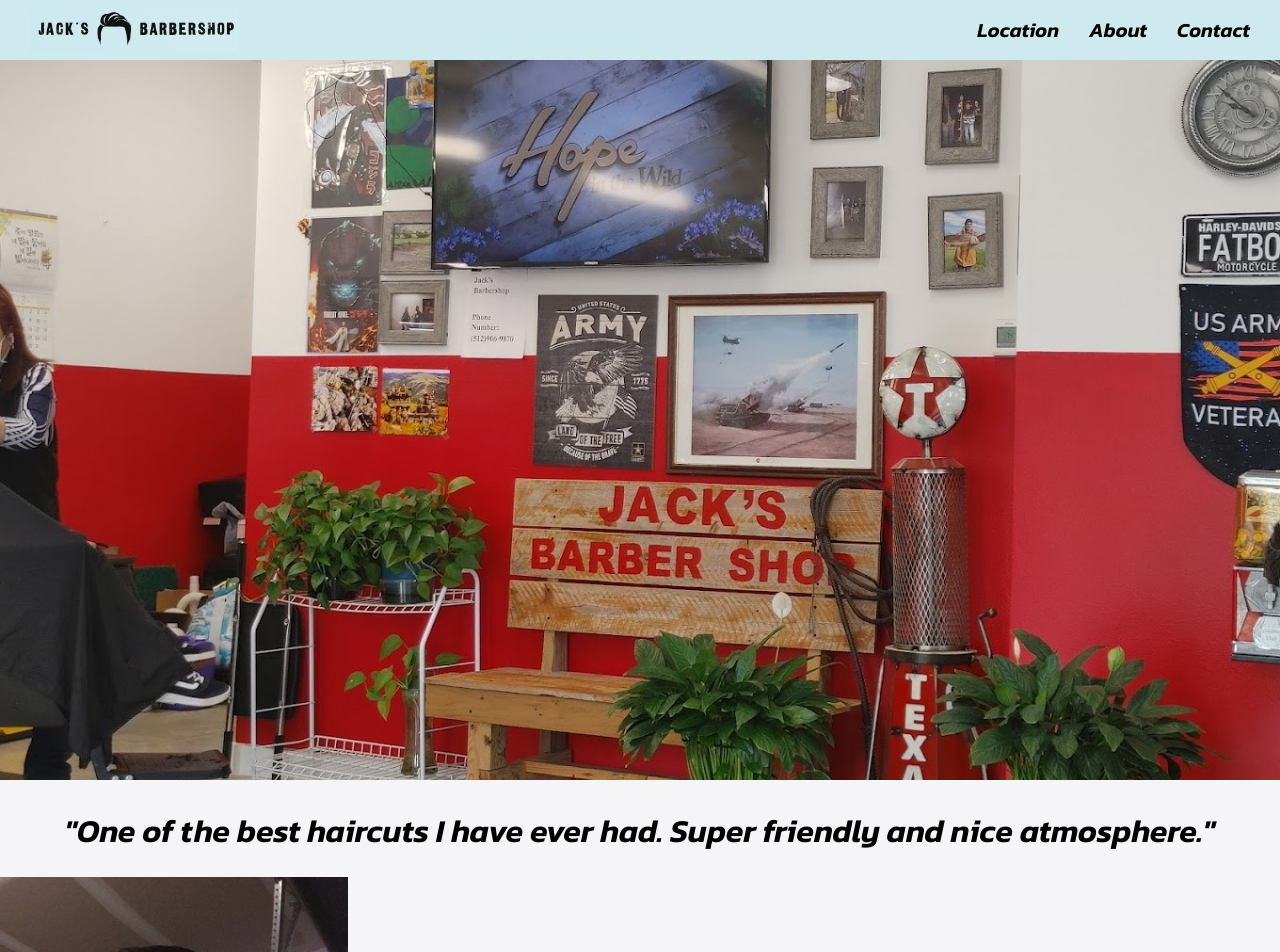
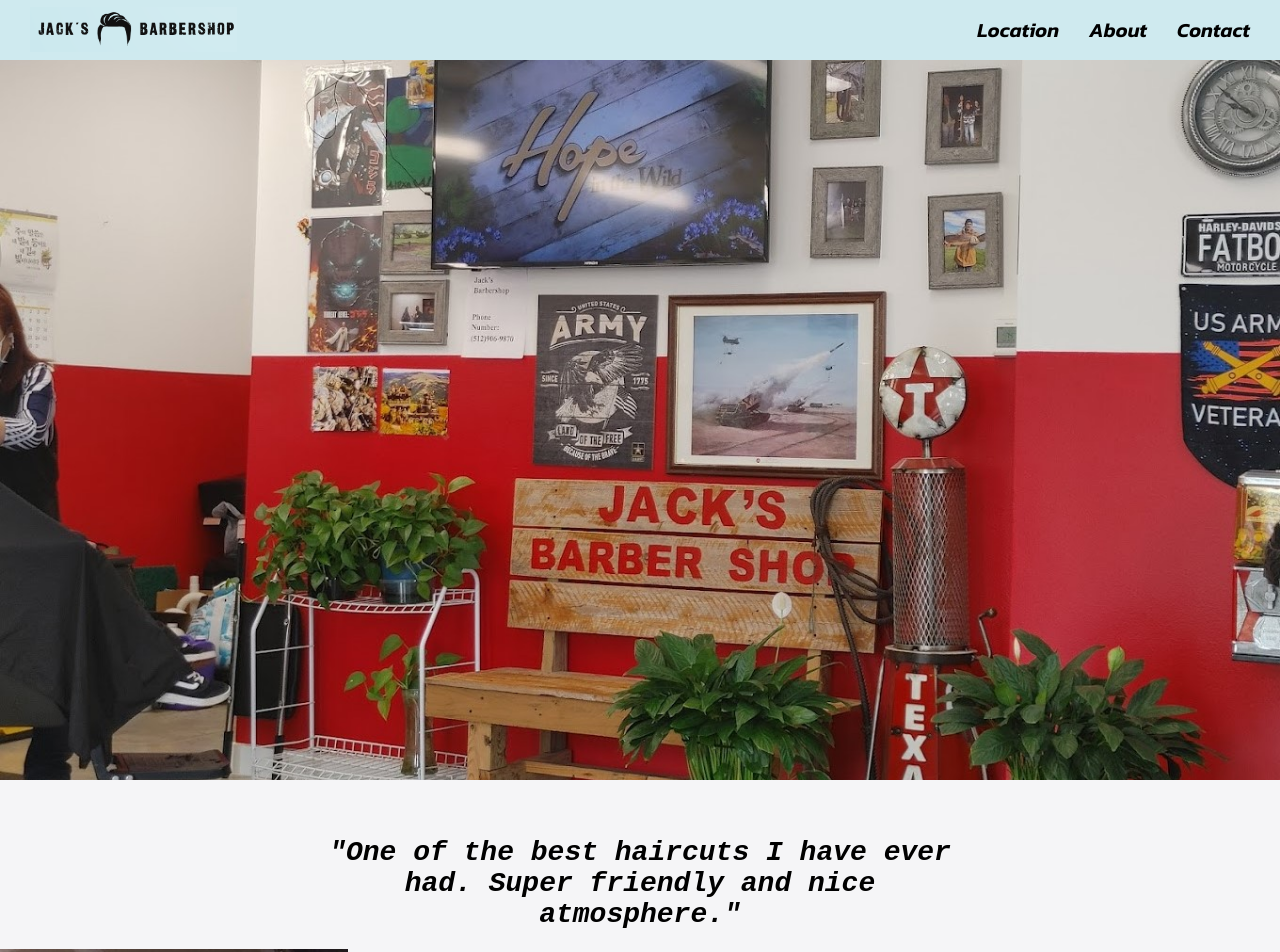
Before and after one commit to Brian4755/Jack-s-Barbershop, a React (Create React App) app: page / in a window 1280 px wide. Shown: the top 952 px of the page. Built offline with nearby package versions, Linux system fonts and the light colour scheme.

Commit message:
carousel functionality and text positioning;

```diff
--- a/src/Home.css
+++ b/src/Home.css
@@ -1,5 +1,13 @@
 h1 {
   text-align: center;
+  font-family: 'Courier New', Courier, monospace;
+  font-style: italic;
+  font-size: 28px;
+  font-weight: 800;
+  margin-top: 4%;
+  width: 50%;
+  margin-left: auto;
+  margin-right: auto;
 }
 
 .insideshop {
```
